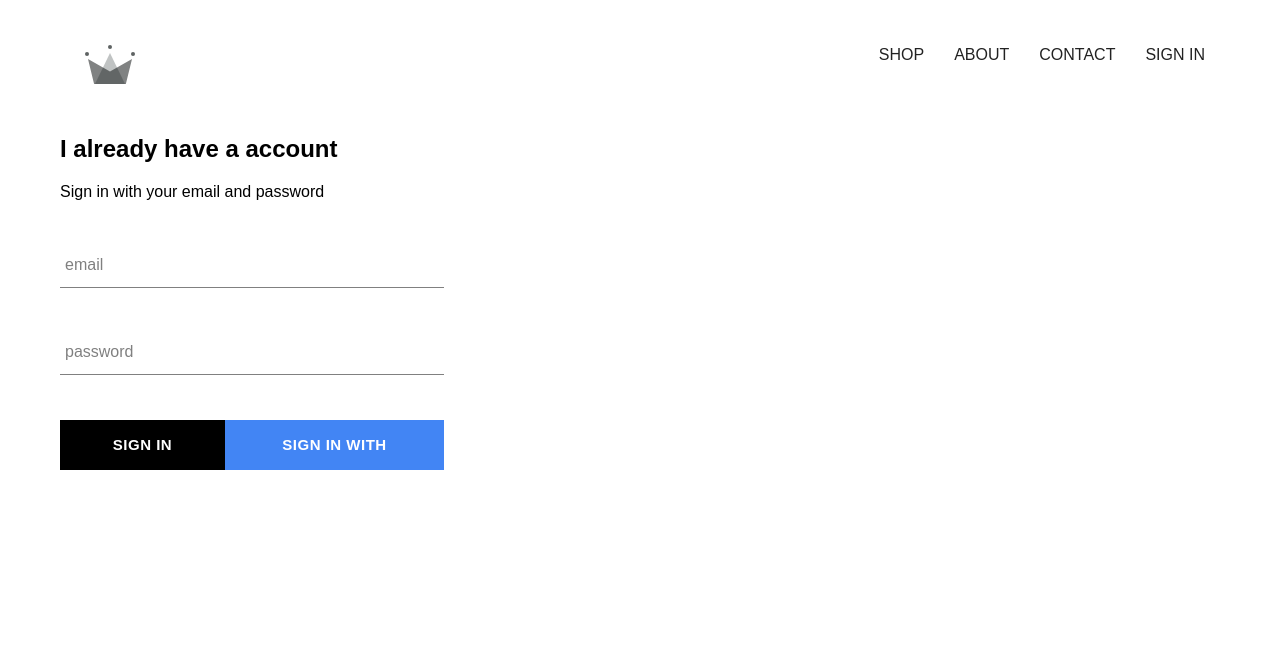
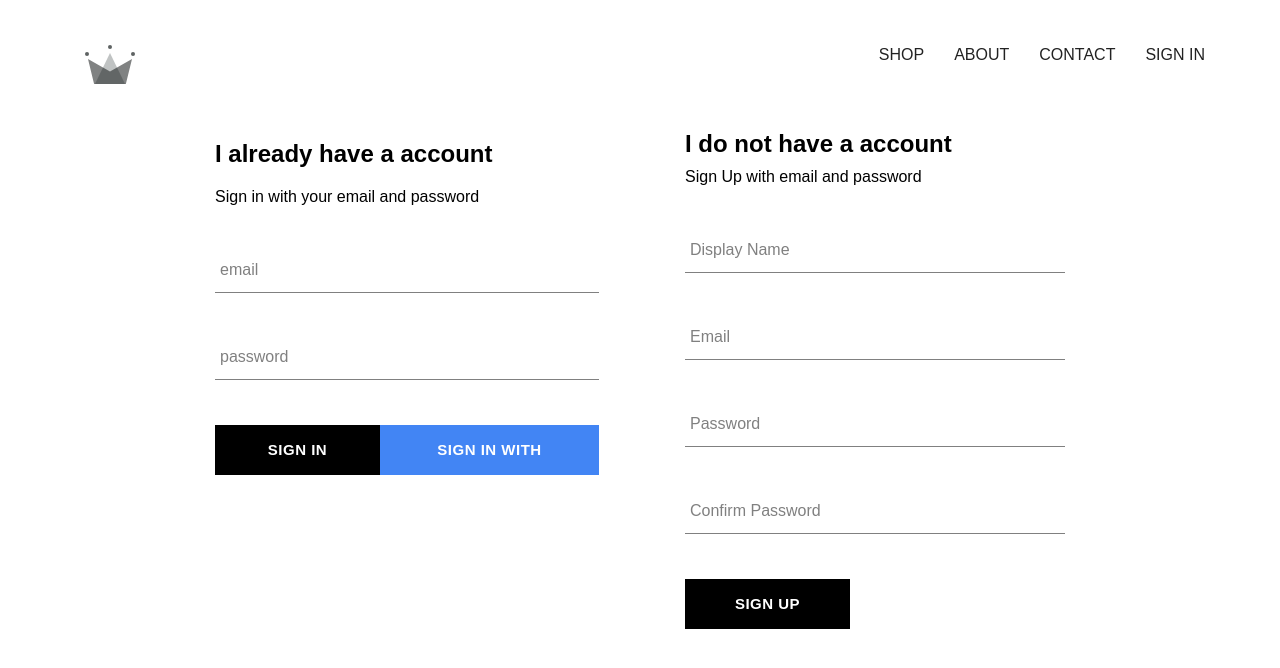
Before and after one commit to AJBeigh/crown-clothing, a React (Create React App) app: page /signin in a window 1280 px wide. Shown: the top 668 px of the page. Built offline with nearby package versions, Linux system fonts and the light colour scheme; no server answers; a web font is replaced by a local one.

Commit message:
added sign up component and features to the app

```diff
--- a/src/App.js
+++ b/src/App.js
@@ -5,7 +5,7 @@
 import Shop from './components/shop/shop.component';
 import Header from './components/header/header.component';
 import SignInSignUp from './pages/sign-in/sign-in.component';
-import {auth} from './firebase/firebase.utils';
+import {auth, createUserProfileDocument} from './firebase/firebase.utils';
 
 class App extends React.Component {
   constructor(props){
@@ -18,11 +18,22 @@
   unsubscribeFromAuth = null;
 
   componentDidMount(){
-    this.unsubscribeFromAuth = auth.onAuthStateChanged(user=>{
-      this.setState({
-        currentUser: user,
-      });
-      console.log(user);
+    this.unsubscribeFromAuth = auth.onAuthStateChanged(async userAuth=>{
+      if(userAuth){
+        const userRef = await createUserProfileDocument(userAuth)
+            userRef.onSnapshot( snapShot => {
+              this.setState({
+                currentUser: {
+                  id: snapShot.id,
+                  ...snapShot.data()
+                }
+              });
+              console.log(this.state);
+            });
+      }
+      else{
+        this.setState({currentUser: userAuth});
+      }
     });
   }
 
--- /dev/null
+++ b/src/components/sign-up/sign-up.component.jsx
@@ -0,0 +1,67 @@
+import React from 'react';
+
+import FormInput from '../form-input/form-input.component';
+import CustomButton from '../custom-button/custom-button.component';
+
+import {auth, createUserProfileDocument} from '../../firebase/firebase.utils';
+
+import './sign-up.styles.scss';
+
+class SignUp extends React.Component{
+    constructor(){
+        super();
+
+        this.state = {
+            displayName: '',
+            email: '',
+            password: '',
+            confirmPassword: '',
+        }
+    }
+    handleSubmit = async event =>{
+        event.preventDefault();
+        const {displayName, email, password, confirmPassword} = this.state;
+        if(password !== confirmPassword){
+            alert("passwords dont match");
+            return
+        }
+        try{
+            const { user } = await auth.createUserWithEmailAndPassword(email, password);
+
+           await createUserProfileDocument(user, {displayName});
+
+           this.setState({
+            displayName: '',
+            email: '',
+            password: '',
+            confirmPassword: '',
+           });
+        } catch (error){
+                console.log('error' + error);
+        }
+    }
+
+    handleChange = event => {
+        const { name, value} = event.target;
+
+        this.setState({ [name]: value})
+    }
+    render(){
+        const {displayName, email, password, confirmPassword} = this.state;
+        return(
+            <div className="sign-up">
+                <h2 className="title">I do not have a account</h2>
+                <span>Sign Up with email and password</span>
+                <form onSubmit={this.handleSubmit} className="sign-up-form">
+                    <FormInput type= "text" name="displayName" value= {displayName} onChange={this.handleChange} label="Display Name" required/>
+                    <FormInput type= "email" name="email" value= {email} onChange={this.handleChange} label="Email" required/>
+                    <FormInput type= "password" name="password" value= {password} onChange={this.handleChange} label="Password"/>
+                    <FormInput type= "password" name="confirmPassword" value= {confirmPassword} onChange={this.handleChange} label="Confirm Password"/>
+                    <CustomButton type="submit">Sign Up</CustomButton>
+                </form>
+            </div>
+        )
+    }
+}
+
+export default SignUp;
--- /dev/null
+++ b/src/components/sign-up/sign-up.styles.scss
@@ -0,0 +1,9 @@
+.sign-up {
+    display: flex;
+    flex-direction: column;
+    width: 380px;
+
+    .title {
+      margin: 10px 0;
+    }
+  }
--- a/src/firebase/firebase.utils.js
+++ b/src/firebase/firebase.utils.js
@@ -12,7 +12,33 @@
     measurementId: "G-1R026WBZYW"
   };
 
-  firebase.initializeApp(config);
+  export const createUserProfileDocument = async (userAuth, addtionalData) => {
+    if(!userAuth) return
+
+    const userRef = firestore.doc('users/' + userAuth.uid);
+    const snapShot = await userRef.get();
+
+    if(!snapShot.exists){
+        const {displayName, email} = userAuth;
+        const createdAt = new Date();
+
+        try{
+            userRef.set({
+                displayName,
+                email,
+                createdAt,
+                ...addtionalData
+            });
+        }catch(error){
+            console.log( error.message)
+        }
+    }
+    return userRef;
+  }
+
+  if (firebase.apps.length === 0) {
+    firebase.initializeApp(config);
+}
 
   export const auth = firebase.auth();
   export const firestore = firebase.firestore();
--- a/src/pages/sign-in/sign-in.component.jsx
+++ b/src/pages/sign-in/sign-in.component.jsx
@@ -1,10 +1,12 @@
 import React from 'react';
 import './sign-in.styles.scss';
 import SignIn from '../../components/sign-in/sign-in.component';
+import SignUp from '../../components/sign-up/sign-up.component';
 
 const SignInSignUp = () => (
     <div className="sign-in-and-sign-up">
         <SignIn/>
+        <SignUp/>
     </div>
 );
 
--- a/src/pages/sign-in/sign-in.styles.scss
+++ b/src/pages/sign-in/sign-in.styles.scss
@@ -0,0 +1,6 @@
+.sign-in-and-sign-up{
+    width: 850px;
+    display: flex;
+    justify-content: space-between;
+    margin: 30px auto;
+}
```
Also changed, not shown: 1 other file (tests, documents, lock files or other folders).
